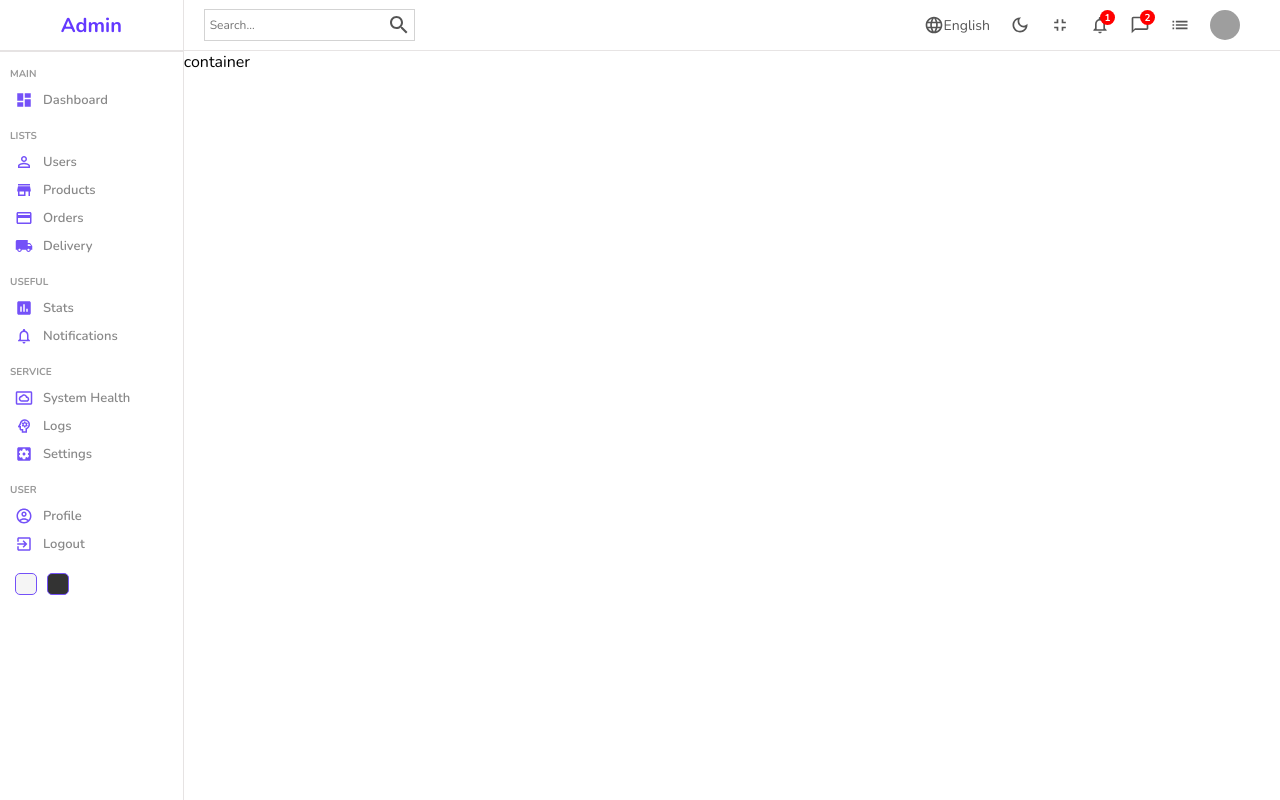
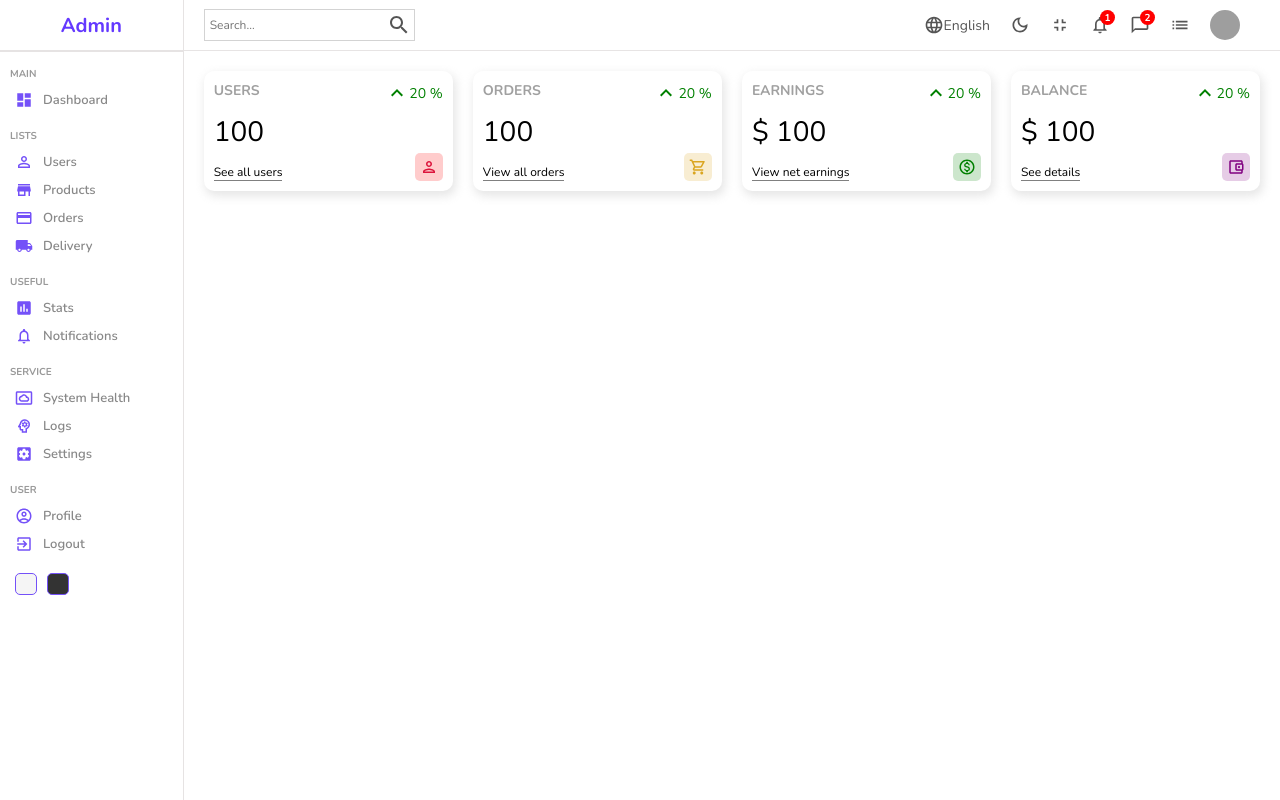
Before and after one commit to rudalson/admin-board1, a React (Create React App) app: page / in a window 1280 px wide. Built offline with nearby package versions, Linux system fonts and the light colour scheme; grey boxes are pictures that could not be loaded.

Commit message:
💄 added: widget components 추가

```diff
--- /dev/null
+++ b/src/components/widget/Widget.jsx
@@ -0,0 +1,104 @@
+import './widget.scss';
+import KeyboardArrowUpIcon from '@mui/icons-material/KeyboardArrowUp';
+import PersonOutlinedIcon from '@mui/icons-material/PersonOutlined';
+import AccountBalanceWalletOutlinedIcon from '@mui/icons-material/AccountBalanceWalletOutlined';
+import ShoppingCartOutlinedIcon from '@mui/icons-material/ShoppingCartOutlined';
+import MonetizationOnOutlinedIcon from '@mui/icons-material/MonetizationOnOutlined';
+
+const Widget = ({ type }) => {
+  let data;
+
+  const amount = 100;
+  const diff = 20;
+
+  switch (type) {
+    case 'user':
+      data = {
+        title: 'USERS',
+        isMoney: false,
+        link: 'See all users',
+        icon: (
+          <PersonOutlinedIcon
+            className='icon'
+            style={{
+              color: 'crimson',
+              backgroundColor: 'rgba(255, 0, 0, 0.2)',
+            }}
+          />
+        ),
+      };
+      break;
+
+    case 'order':
+      data = {
+        title: 'ORDERS',
+        isMoney: false,
+        link: 'View all orders',
+        icon: (
+          <ShoppingCartOutlinedIcon
+            className='icon'
+            style={{
+              backgroundColor: 'rgba(218, 165, 32, 0.2)',
+              color: 'goldenrod',
+            }}
+          />
+        ),
+      };
+      break;
+
+    case 'earning':
+      data = {
+        title: 'EARNINGS',
+        isMoney: true,
+        link: 'View net earnings',
+        icon: (
+          <MonetizationOnOutlinedIcon
+            className='icon'
+            style={{ backgroundColor: 'rgba(0, 128, 0, 0.2)', color: 'green' }}
+          />
+        ),
+      };
+      break;
+
+    case 'balance':
+      data = {
+        title: 'BALANCE',
+        isMoney: true,
+        link: 'See details',
+        icon: (
+          <AccountBalanceWalletOutlinedIcon
+            className='icon'
+            style={{
+              backgroundColor: 'rgba(128, 0, 128, 0.2)',
+              color: 'purple',
+            }}
+          />
+        ),
+      };
+      break;
+
+    default:
+      break;
+  }
+
+  return (
+    <div className='widget'>
+      <div className='left'>
+        <span className='title'>{data.title}</span>
+        <span className='counter'>
+          {data.isMoney && '$'} {amount}
+        </span>
+        <span className='link'>{data.link}</span>
+      </div>
+      <div className='right'>
+        <div className='percentage positive'>
+          <KeyboardArrowUpIcon />
+          {diff} %
+        </div>
+        {data.icon}
+      </div>
+    </div>
+  );
+};
+
+export default Widget;
--- /dev/null
+++ b/src/components/widget/widget.scss
@@ -0,0 +1,54 @@
+.widget {
+  display: flex;
+  justify-content: space-between;
+  flex: 1;
+  padding: 10px;
+  -webkit-box-shadow: 2px 4px 10px 1px rgba(0, 0, 0, 0.47);
+  box-shadow: 2px 4px 10px 1px rgba(201, 201, 201, 0.47);
+  border-radius: 10px;
+  height: 100px;
+
+  .left,
+  .right {
+    display: flex;
+    flex-direction: column;
+    justify-content: space-between;
+
+    .title {
+      font-weight: bold;
+      font-size: 14px;
+      color: rgb(160, 160, 160);
+    }
+
+    .counter {
+      font-size: 28px;
+      font-weight: 300;
+    }
+
+    .link {
+      width: max-content;
+      font-size: 12px;
+      border-bottom: 1px solid gray;
+    }
+
+    .percentage {
+      display: flex;
+      align-items: center;
+      font-size: 14px;
+
+      &.positive {
+        color: green;
+      }
+      &.negative {
+        color: red;
+      }
+    }
+
+    .icon {
+      font-size: 18px;
+      padding: 5px;
+      border-radius: 5px;
+      align-self: flex-end;
+    }
+  }
+}
--- a/src/pages/home/Home.jsx
+++ b/src/pages/home/Home.jsx
@@ -1,5 +1,6 @@
 import Sidebar from '../../components/sidebar/Sidebar';
 import Navbar from '../../components/navbar/Navbar';
+import Widget from '../../components/widget/Widget';
 import './home.scss';
 
 const Home = () => {
@@ -8,7 +9,12 @@
       <Sidebar />
       <div className='homeContainer'>
         <Navbar />
-        container
+        <div className='widgets'>
+          <Widget type='user' />
+          <Widget type='order' />
+          <Widget type='earning' />
+          <Widget type='balance' />
+        </div>
       </div>
     </div>
   );
--- a/src/pages/home/home.scss
+++ b/src/pages/home/home.scss
@@ -3,5 +3,11 @@
 
   .homeContainer {
     flex: 6;
+
+    .widgets {
+      display: flex;
+      padding: 20px;
+      gap: 20px;
+    }
   }
 }
```
